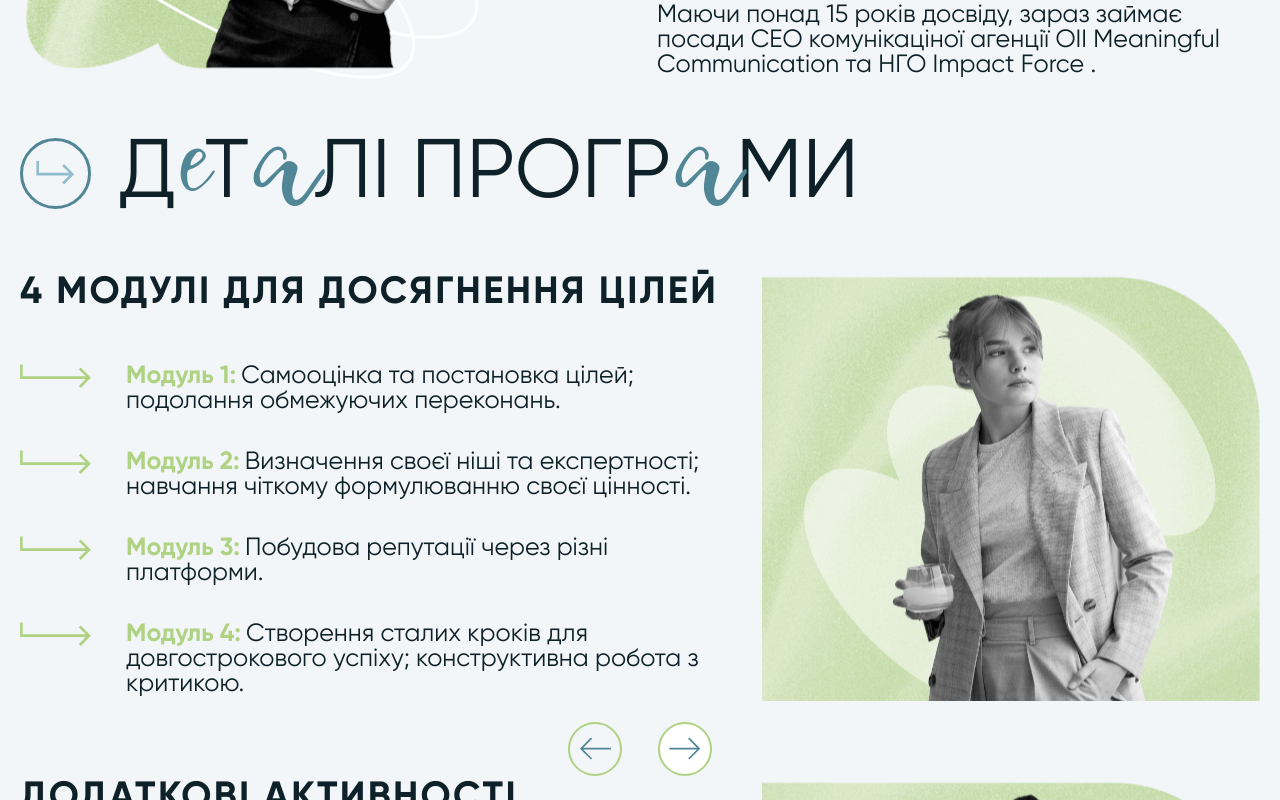
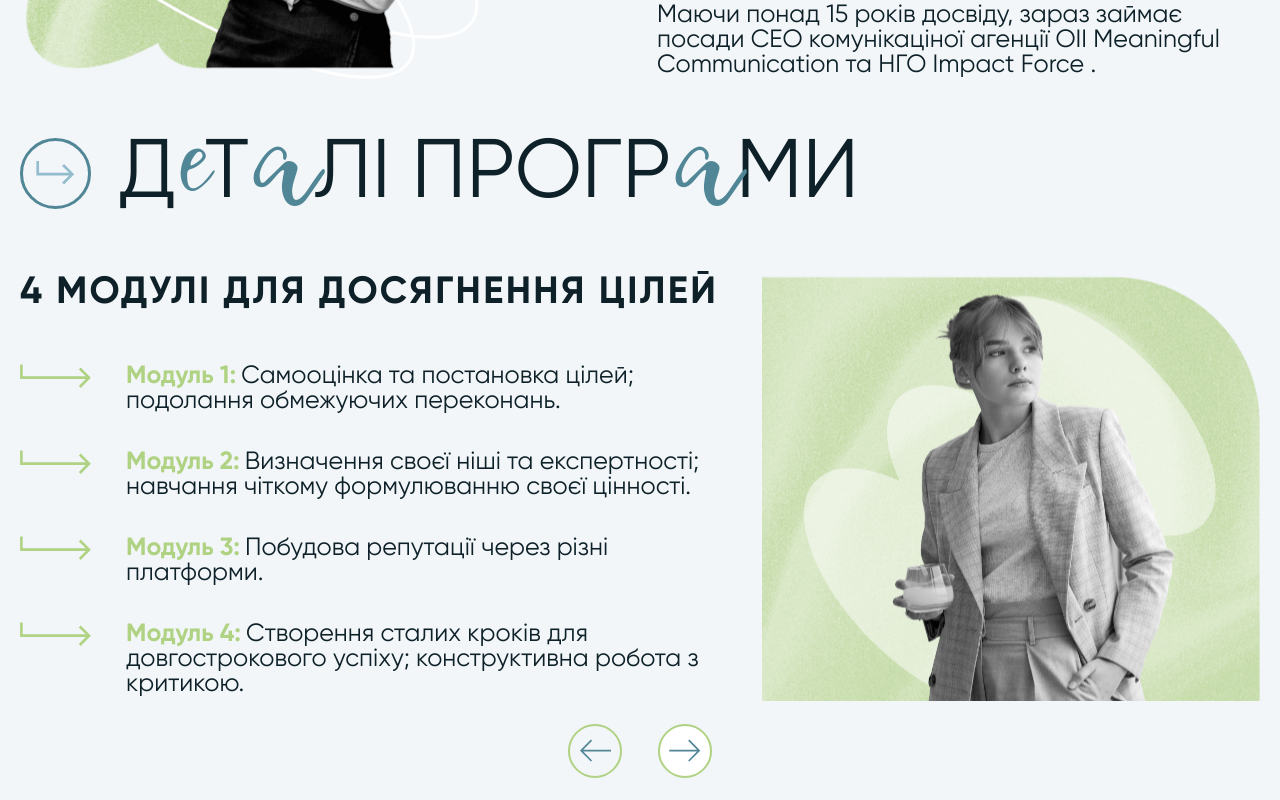
Before and after one commit to troewka/statements-about-oneself, a React (Create React App) app: page / in a window 1280 px wide. Shown: the part 2540-3340 px from the top of the page. Built offline with nearby package versions, Linux system fonts and the light colour scheme.

Commit message:
add slider

```diff
--- a/package.json
+++ b/package.json
@@ -10,6 +10,7 @@
     "react": "^19.0.0",
     "react-dom": "^19.0.0",
     "react-scripts": "5.0.1",
+    "react-slick": "^0.30.3",
     "sass": "^1.83.4",
     "web-vitals": "^2.1.4"
   },
--- a/public/index.html
+++ b/public/index.html
@@ -11,6 +11,17 @@
     />
     <link rel="apple-touch-icon" href="%PUBLIC_URL%/logo192.png" />
     <link rel="manifest" href="%PUBLIC_URL%/manifest.json" />
+    <link
+      rel="stylesheet"
+      type="text/css"
+      charset="UTF-8"
+      href="https://cdnjs.cloudflare.com/ajax/libs/slick-carousel/1.6.0/slick.min.css"
+    />
+    <link
+      rel="stylesheet"
+      type="text/css"
+      href="https://cdnjs.cloudflare.com/ajax/libs/slick-carousel/1.6.0/slick-theme.min.css"
+    />
     <title>Заяви про себе</title>
   </head>
   <body>
--- a/src/Components/Icon/index.jsx
+++ b/src/Components/Icon/index.jsx
@@ -12,7 +12,7 @@ import { ReactComponent as ArrowLeft } from '../../assets/images/icons/arrow_lef
 import { ReactComponent as ArrowRight } from '../../assets/images/icons/arrow_right.svg';
 import styles from './styles.module.scss';
 
-export const Icon = ({ name, size, color, hoverColor, bg, hoverBg }) => {
+export const Icon = ({ name, size, color, hoverColor, bg, hoverBg, onClick }) => {
   const [isHover, setIsHover] = useState();
 
   const icons = {
@@ -47,6 +47,7 @@ export const Icon = ({ name, size, color, hoverColor, bg, hoverBg }) => {
       style={{ backgroundColor: isHover ? hoverBg || bg : bg }}
       onMouseEnter={handleHover}
       onMouseLeave={handleHover}
+      onClick={onClick}
     >
       <IconCmp fill={isHover ? hoverColor || color : color} />
     </div>
--- /dev/null
+++ b/src/Components/SliderCarousel/index.jsx
@@ -0,0 +1,48 @@
+import React from 'react';
+import Slider from 'react-slick';
+import { Icon } from '../Icon';
+import styles from './styles.module.scss';
+
+export const SliderCarouser = ({ items }) => {
+  var settings = {
+    dots: false,
+    speed: 500,
+    slidesToShow: 1,
+    slidesToScroll: 1,
+    arrows: false,
+    fade: true,
+  };
+
+  const slider = React.useRef(null);
+
+  return (
+    <div>
+      <Slider ref={slider} {...settings}>
+        {items.map((item, index) => (
+          <React.Fragment key={index}>
+            {item}
+          </React.Fragment>
+        ))}
+      </Slider>
+      <div className={styles.arrows}>
+        <Icon
+          name='arrowLeft'
+          size='S'
+          color='#508696'
+          hoverColor='#fff'
+          hoverBg='#b0d283'
+          onClick={() => slider?.current?.slickPrev()}
+        />
+        <Icon
+          name='arrowRight'
+          size='S'
+          color='#508696'
+          hoverColor='#fff'
+          bg='#fff'
+          hoverBg='#b0d283'
+          onClick={() => slider?.current?.slickNext()}
+        />
+      </div>
+    </div>
+  )
+}
--- /dev/null
+++ b/src/Components/SliderCarousel/styles.module.scss
@@ -0,0 +1,5 @@
+.arrows {
+  display: flex;
+  justify-content: center;
+  gap: 36px;
+}
--- a/src/Sections/Program-details/index.jsx
+++ b/src/Sections/Program-details/index.jsx
@@ -1,18 +1,14 @@
 import React from "react";
+import { SliderCarouser } from "../../Components/SliderCarousel";
 import { HeadLine } from "../../Components/Head-line";
 import { Title } from "../../Components/Title";
 import { List } from "../../Components/List";
-import { Icon } from "../../Components/Icon";
 import picture1 from '../../assets/images/picture/program1_bg.png';
 import picture2 from '../../assets/images/picture/program2_bg.png';
 import styles from './styles.module.scss';
 
 export const Details = () => {
-  return(
-    <div className={styles.details}>
-      <div className={styles.details__headline}>
-        <HeadLine text='Деталі програми' letters={['е', 'а']}/>
-      </div>
+  const items = [
     <div className={styles.details__info}>
       <div className={styles.details__descriptions}>
         <div className={styles.details__title}>
@@ -28,24 +24,7 @@ export const Details = () => {
       <div className={styles.details__picture}>
         <img src={picture1} alt="" />
       </div>
-      </div>
-      <div className={styles.details__buttons}>
-          <Icon
-            name='arrowLeft'
-            size='S'
-            color='#508696'
-            hoverColor='#fff'
-            hoverBg='#b0d283'
-          />
-          <Icon
-            name='arrowRight'
-            size='S'
-            color='#508696'
-            hoverColor='#fff'
-            bg='#fff'
-            hoverBg='#b0d283'
-          />
-      </div>
+    </div>,
     <div className={styles.details__info}>
       <div className={styles.details__descriptions}>
         <div className={styles.details__title}>
@@ -62,23 +41,14 @@ export const Details = () => {
         <img src={picture2} alt="" />
       </div>
     </div>
-      <div className={styles.details__buttons}>
-          <Icon
-            name='arrowLeft'
-            size='S'
-            color='#508696'
-            hoverColor='#fff'
-            hoverBg='#b0d283'
-          />
-          <Icon
-            name='arrowRight'
-            size='S'
-            color='#508696'
-            hoverColor='#fff'
-            bg='#fff'
-            hoverBg='#b0d283'
-          />
+  ]
+
+  return(
+    <div className={styles.details}>
+      <div className={styles.details__headline}>
+        <HeadLine text='Деталі програми' letters={['е', 'а']}/>
       </div>
+      <SliderCarouser items={items} />
     </div>
   )
 }
```
Also changed, not shown: 1 other file (tests, documents, lock files or other folders). Lines whose indentation alone changed are shown as unchanged.
